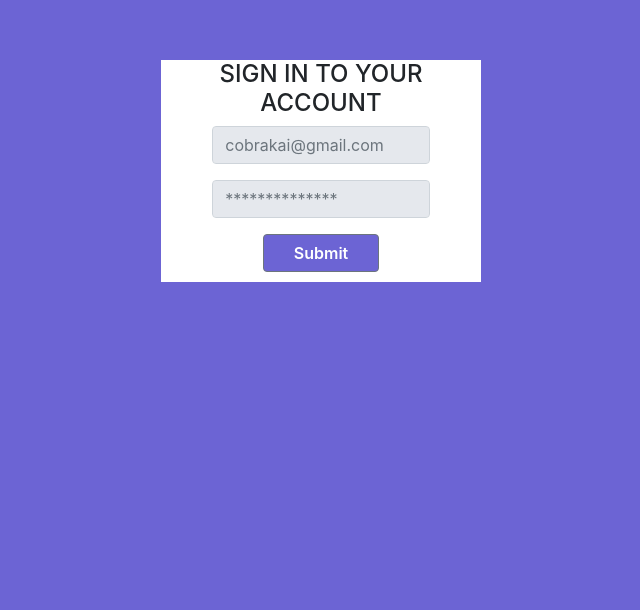
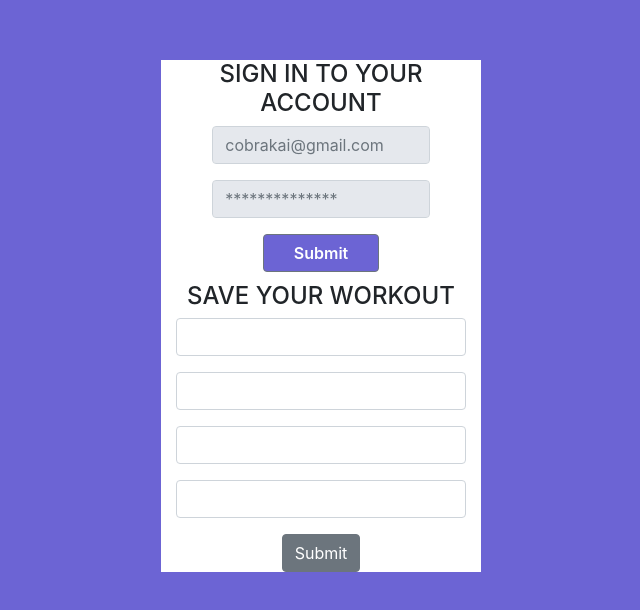
Before and after one commit to myke2424/bjj-training-log, a React (Create React App) app in the folder client/: page /login in a window 1280 px wide. Shown: the part 190-800 px from the top of the page, without its empty margins (319-959 px from the left). Built offline with nearby package versions, Linux system fonts and the light colour scheme.

Commit message:
user session - in progress

```diff
--- a/client/src/App.js
+++ b/client/src/App.js
@@ -2,12 +2,14 @@ import React from 'react';
 import './App.css';
 import Login from './user/Login';
 import Register from './user/Register';
+import Workout from './workout/workout';
 
 function App() {
   return (
     <div className='App'>
       <div className='container'>
         <Login />
+        <Workout />
       </div>
     </div>
   );
--- a/client/src/user/Login.js
+++ b/client/src/user/Login.js
@@ -37,8 +37,10 @@ function Login() {
       .then((response) => {
         console.log('User Login Succesful!');
         console.log(response);
-        const jwtToken = response.data;
+        const jwtToken = response.data.jwtToken;
+        const userId = response.data.userId;
         localStorage.setItem('x-auth-token', jwtToken); // send this auth token in headers for api endpoints
+        localStorage.setItem('userId', userId);
         setUserInfo({ ...userInfo, redirectTo: true });
       })
       .catch((err) => {
--- /dev/null
+++ b/client/src/workout/workout.js
@@ -0,0 +1,94 @@
+import React, { useState } from 'react';
+import { Alert, Button, Form, FormGroup, Input, FormText } from 'reactstrap';
+import axios from 'axios';
+
+function Workout() {
+  const [workoutInfo, setWorkoutInfo] = useState({
+    type: '',
+    userId: localStorage.getItem('userId'),
+    date: '',
+    sessionLength: '',
+    techniques: ['arm-bar', 'testing'],
+    notes: '',
+  });
+
+  const { type, userId, date, sessionLength, techniques, notes } = workoutInfo;
+
+  const handleInputChange = (event) => {
+    const value = event.target.value;
+    setWorkoutInfo({ ...workoutInfo, [event.target.name]: value });
+  };
+
+  const submitWorkoutForm = (event) => {
+    event.preventDefault();
+    axios({
+      method: 'POST',
+      url: 'http://localhost:8080/api/workouts',
+      headers: {
+        'Content-Type': 'application/json',
+        'x-auth-token': localStorage.getItem('x-auth-token'),
+      },
+      data: {
+        type: type,
+        userId: userId,
+        date: date,
+        sessionLength: sessionLength,
+        techniques: techniques,
+        notes: notes,
+      },
+      withCredentials: true,
+    })
+      .then((response) => {
+        console.log(`${userId} submitted a workout`);
+        console.log(response);
+      })
+      .catch((err) => {
+        console.log(err.message);
+      });
+  };
+
+  const workoutForm = () => (
+    <div className='workoutContainer'>
+      <h4>SAVE YOUR WORKOUT</h4>
+      <Form>
+        <FormGroup>
+          <Input
+            type='text'
+            name='type'
+            value={type}
+            onChange={handleInputChange}
+          />
+        </FormGroup>
+        <FormGroup>
+          <Input
+            type='text'
+            name='date'
+            value={date}
+            onChange={handleInputChange}
+          />
+        </FormGroup>
+        <FormGroup>
+          <Input
+            type='text'
+            name='sessionLength'
+            value={sessionLength}
+            onChange={handleInputChange}
+          />
+        </FormGroup>
+        <FormGroup>
+          <Input
+            type='text'
+            name='notes'
+            value={notes}
+            onChange={handleInputChange}
+          />
+        </FormGroup>
+        <Button onClick={submitWorkoutForm}>Submit</Button>
+      </Form>
+    </div>
+  );
+
+  return <div>{workoutForm()}</div>;
+}
+
+export default Workout;
```
Also changed, not shown: 1 other file (tests, documents, lock files or other folders).
